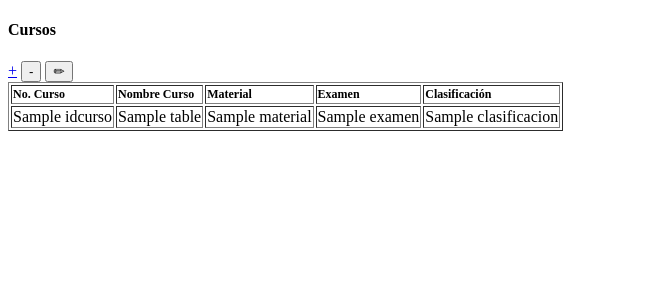
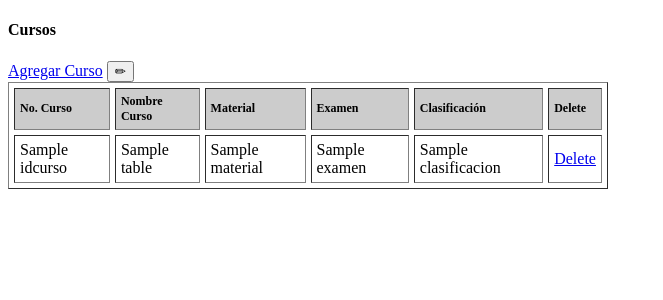
Before and after one commit to jhosyadriana11/Estadia, a CodeIgniter app: the page made by SistemEstadia/application/views/default/cursos_catalogo_admin.php in a window 1280 px wide. Shown: the top 300 px of the page, without its empty margins (0-663 px from the left). Run offline with CodeIgniter, Linux system fonts and the light colour scheme; the template is opened without the code that fills it: most values are stand-ins (such as "Sample title", 1, 10 or a date in 2020).

Commit message:
15/03/22 parte 2

```diff
--- a/SistemEstadia/application/views/default/cursos_catalogo_admin.php
+++ b/SistemEstadia/application/views/default/cursos_catalogo_admin.php
@@ -6,16 +6,16 @@
     </head>
     <body>
         <h4>Cursos</h4>
-        <a href="<?php echo site_url(); ?>cursos_agregar">+</a>
-        <button>-</button>
+        <a href="<?php echo site_url(); ?>cursos_agregar">Agregar Curso</a>
         <button>✏︎</button>
-        <table border="1">
-            <tr>
+        <table border="1" width="600" border="0" cellspacing="5" cellpadding="5">
+            <tr style="background:#CCC">
                 <th align="left" style="font-size: 12px;">No. Curso</th>
                 <th align="left" style="font-size: 12px;">Nombre Curso</th>
                 <th align="left" style="font-size: 12px;">Material</th>
                 <th align="left" style="font-size: 12px;">Examen</th>
                 <th align="left" style="font-size: 12px;">Clasificación</th>
+                <th align="left" style="font-size: 12px;">Delete</th>
             </tr>
             <tbody>
             <?php foreach($table->result() as $row): ?>
@@ -25,6 +25,7 @@
                 <td valign='middle' align='left' style=''><?php echo $row->material?></td>
                 <td valign='middle' align='left' style=''><?php echo $row->examen?></td>
                 <td valign='middle' align='left' style=''><?php echo $row->clasificacion?></td>
+                <td><a href="<?= base_url() ?>cursos_admin/deletedata">Delete</a></td>
                 </tr>
             <?php endforeach ?>
             </tbody>
--- a/SistemEstadia/application/views/default/profesor_admin_view.php
+++ b/SistemEstadia/application/views/default/profesor_admin_view.php
@@ -6,8 +6,8 @@
     </head>
     <body>
     <h4>Profesores</h4>
-        <table border="1">
-            <tr>
+        <table border="1" width="600" border="0" cellspacing="5" cellpadding="5">
+            <tr style="background:#CCC">
                 <th align="left" style="font-size: 12px;">Nombre del profesor</th>
             </tr>
             <tbody>
```
Also changed, not shown: SistemEstadia/application/controllers/cursos_admin.php (+17 -0 lines), SistemEstadia/application/models/m_cursos_admin.php (+6 -1 lines).
